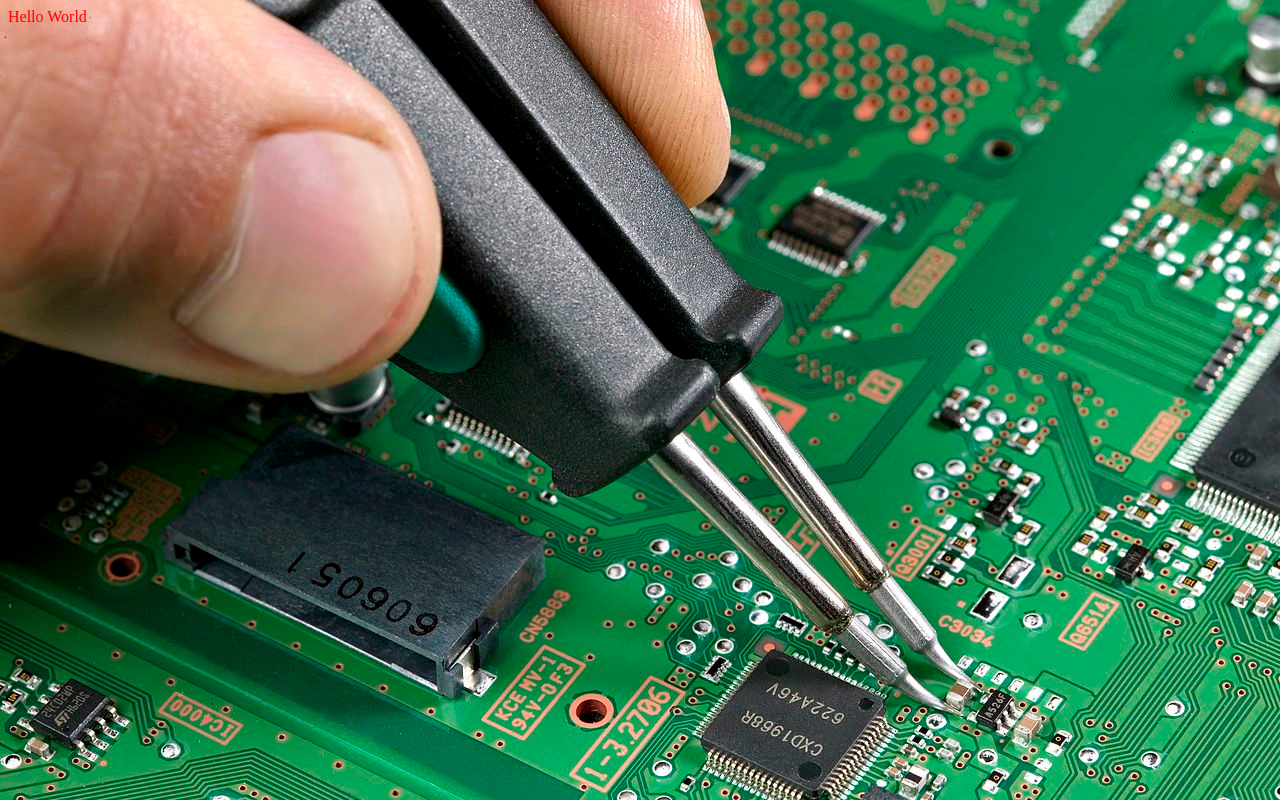
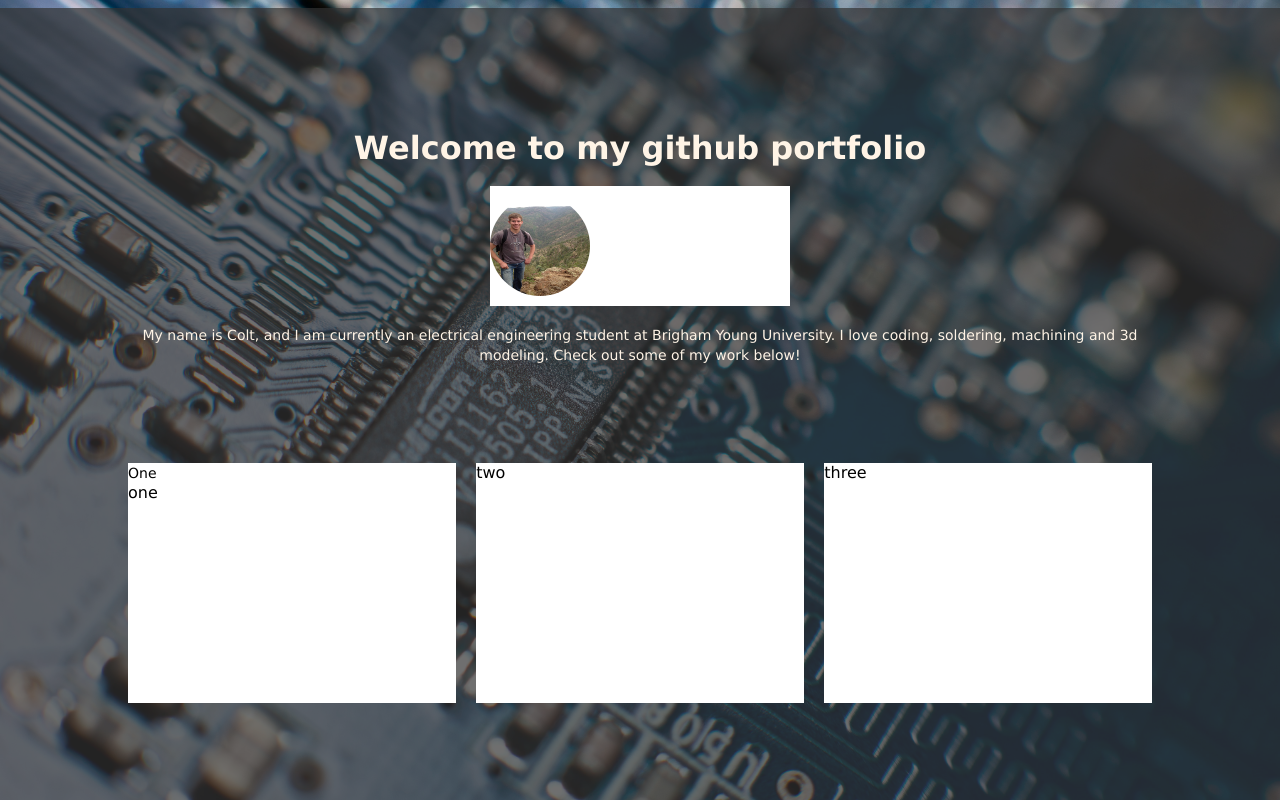
Before and after one commit to ColtThomas/coltthomas.github.io, a PHP site: page / in a window 1280 px wide. Run offline with PHP 8.4, Linux system fonts and the light colour scheme.

Commit message:
Major progress to index page

```diff
--- a/index.html
+++ b/index.html
@@ -6,6 +6,31 @@
     </head>
 
     <body>
-    <p class="test">Hello World</p>
+        <div class="opacityCover"></div>
+        <div class="responsiveBoarder">
+            <div class="mainPage-box">
+                <br><br><br>
+                <h1 class="mainText colorOne bold">Welcome to my github portfolio</h1>
+                <br>
+                <div class="profileBox">
+                    <img class="profilePic" src="profile.jpg" alt="Colt">
+                </div>
+                <br>
+                <p class="mainText colorOne">My name is Colt, and I am currently an electrical
+                engineering student at Brigham Young University.  I love coding, soldering, machining
+                and 3d modeling.  Check out some of my work below!
+                </p>
+            </div>
+            <div class="feature-box featureOne">
+                <p>One</p>one
+            </div>
+            <div class="feature-box featureTwo">
+                two
+            </div>
+            <div class="feature-box featureThree">
+                three
+            </div>
+        </div>
+        <!--<p class="test">Hello World</p>-->
   </body>
 </html>
--- a/style.css
+++ b/style.css
@@ -1,7 +1,144 @@
+* {
+	margin: 0 auto;
+	padding: 0;
+        font-family: Verdana, Geneva, sans-serif;
+	font-style: normal;
+	font-variant: normal;
+	font-weight: 500;
+}
+
+.colorOne {
+    color: #FFF4E6;
+}
+
+.bold {
+    font-weight: bold;
+}
+//Text styling
+
+h1 {
+	font-size: 24px;
+	line-height: 26.4px;
+}
+h3 {
+
+	font-size: 14px;
+	line-height: 15.4px;
+}
+p {
+	font-size: 14px;
+	line-height: 20px;
+}
+blockquote {
+	font-size: 21px;
+	line-height: 30px;
+}
+pre {
+	font-size: 13px;
+	font-weight: 400;
+	line-height: 18.5714px;
+}
 .test {
     color: red;
 }
 
 body {
-    background-image: url("helloworldImage.jpg");
+/*    background-image: url("home.jpg");
+    background-repeat:no-repeat;
+    background-size:contain;
+    background-position:center;*/
+
+background: url("home.jpg") no-repeat center center fixed;
+  -webkit-background-size: auto 100%;
+  -moz-background-size: auto 100%;
+  -o-background-size: auto 100%;
+  background-size: cover;
+  /*opacity: 0.6;*/
+  z-index: -2;
 }
+
+ html {
+
+  }
+
+  .opacityCover {
+      width: 100%;
+      height: 100%;
+      background-color: #333;
+      opacity: 0.7;
+      position: fixed;
+      z-index: -1;
+      margin-top: -5%;
+  }
+
+  .responsiveBoarder {
+    margin-left: auto;
+    margin-right: auto;
+    width: 80%;
+  }
+  .mainPage-box {
+    /*background-color: #fff;*/
+    height: 40%;
+    margin-top: 7%;
+    opacity: 1;
+  }
+
+  .mainText {
+      text-align: center;
+      /*margin-top: 40%;*/
+  }
+
+  .profileBox {
+      background-color: #fff;
+      height: 120px;
+      width: 300px;
+  }
+
+  .profilePic {
+      border-radius: 50%;
+      width: 100px;
+      height: 100px;
+      /*height: 100%;*/
+      overflow: hidden;
+      margin-top: auto;
+      margin-bottom: auto;
+      position: relative;
+      top: 50%;
+    transform: translateY(-50%);
+
+  }
+  .feature-box {
+    background-color: #fff;
+    width: 32%;
+    height: 30%;
+    margin: 7% 0 0 0;
+    /*display: inline-block;*/
+    /*word-spacing: -1;*/
+  }
+
+  .featureOne {
+     margin-right:2%;
+     float: left;
+  }
+
+  .featureTwo {
+     /*margin: 0 auto 0 auto;*/
+     float: left;
+  }
+  .featureThree {
+     margin-left:  2%;
+     float: left;
+  }
+
+  @media only screen and  (min-width: 150px) and (max-width: 600px) {
+      .mainPage-box , .feature-box {
+          width: 100%;
+          height: 400px;
+          margin-bottom: 300px;
+      }
+
+      .mainPage-box , .opacityCover {
+          margin-top: 0;
+      }
+
+  }
```
Also changed, not shown: home.jpg (added), profile.jpg (added).
